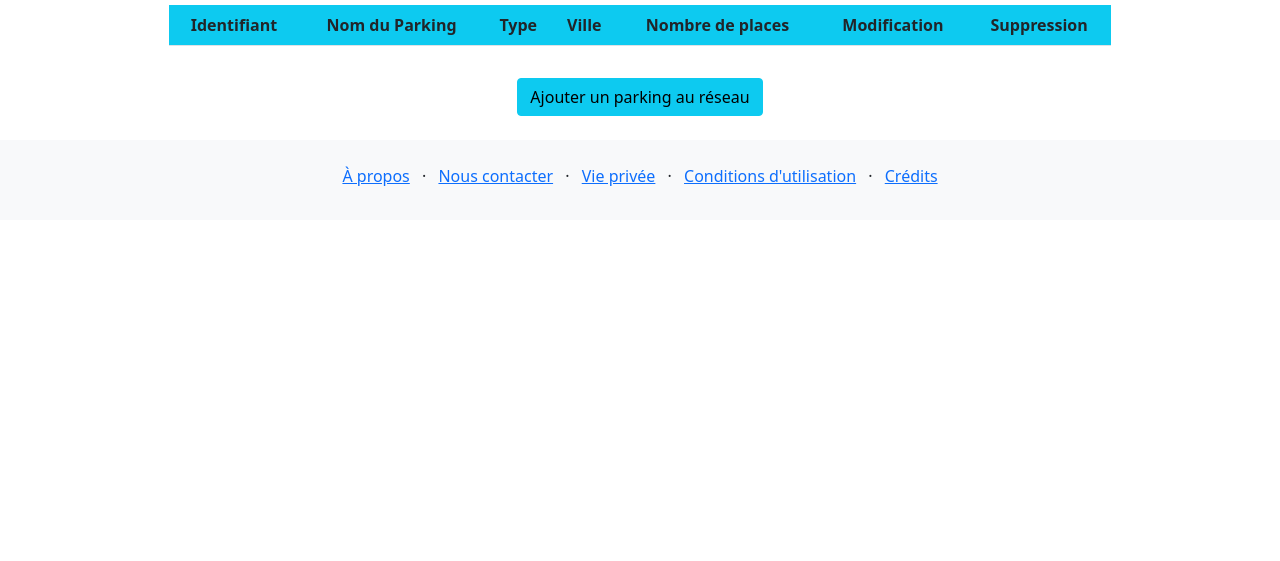
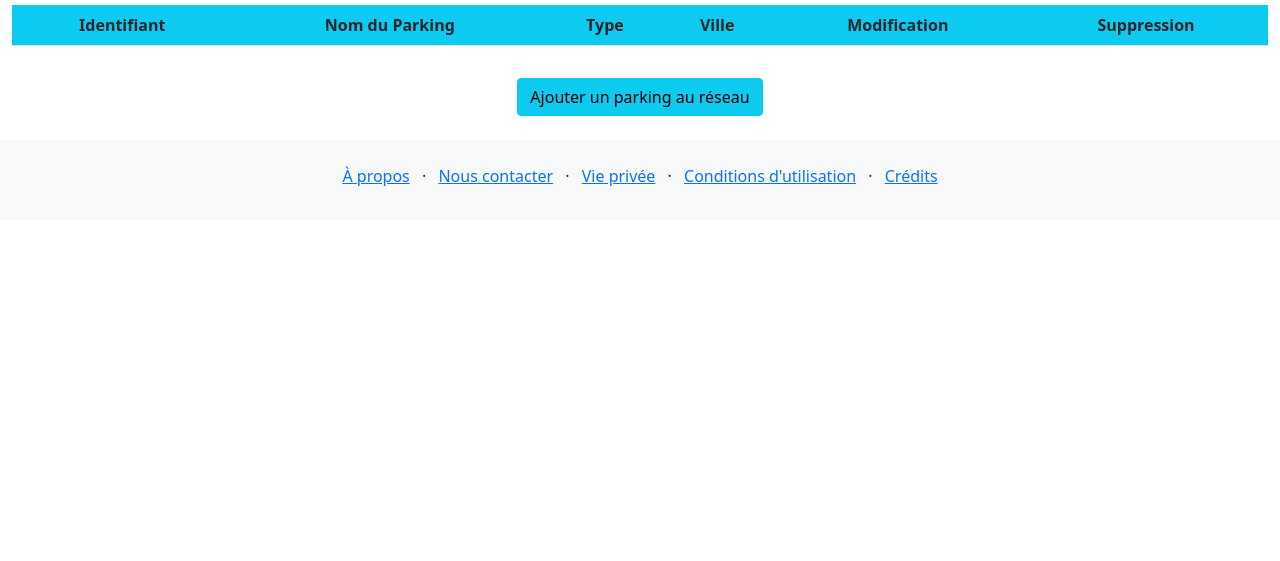
Before and after one commit to E-IckArt/API_Parking_NodeJS-FrontEnd, a website: page public/parkings.html in a window 1280 px wide. Shown: the part 239-800 px from the top of the page. Drawn offline with nearby package versions, Linux system fonts and the light colour scheme; no server answers.

Commit message:
Update Parking Table Display

```diff
--- a/public/parkings.html
+++ b/public/parkings.html
@@ -177,7 +177,7 @@
             <!-- START RESERVATIONS TABLE-->
             <div class="row no-gutters justify-content-between">
                 <div class="col mx-auto mb-3">
-                    <div class="table-responsive w-75 mx-auto">
+                    <div class="table-responsive w-lg-75 mx-auto">
                         <table
                             class="table table-hover table-striped text-center"
                             aria-span="tableau des parkings"
@@ -189,7 +189,7 @@
 
                                     <th>Type</th>
                                     <th>Ville</th>
-                                    <th>Nombre de places</th>
+                                    <!-- <th>Nombre de places</th> -->
                                     <th>Modification</th>
                                     <th>Suppression</th>
                                 </tr>
```
